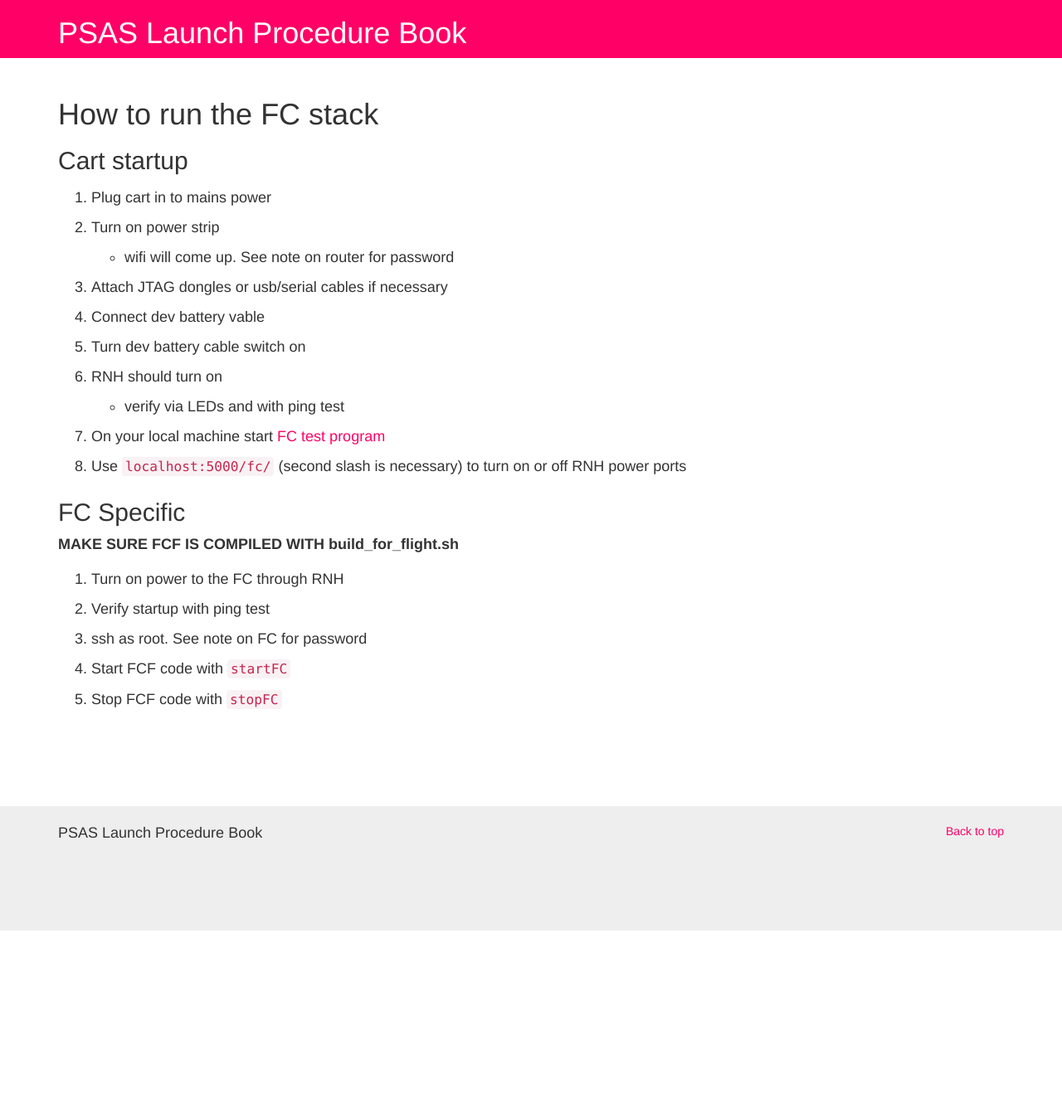
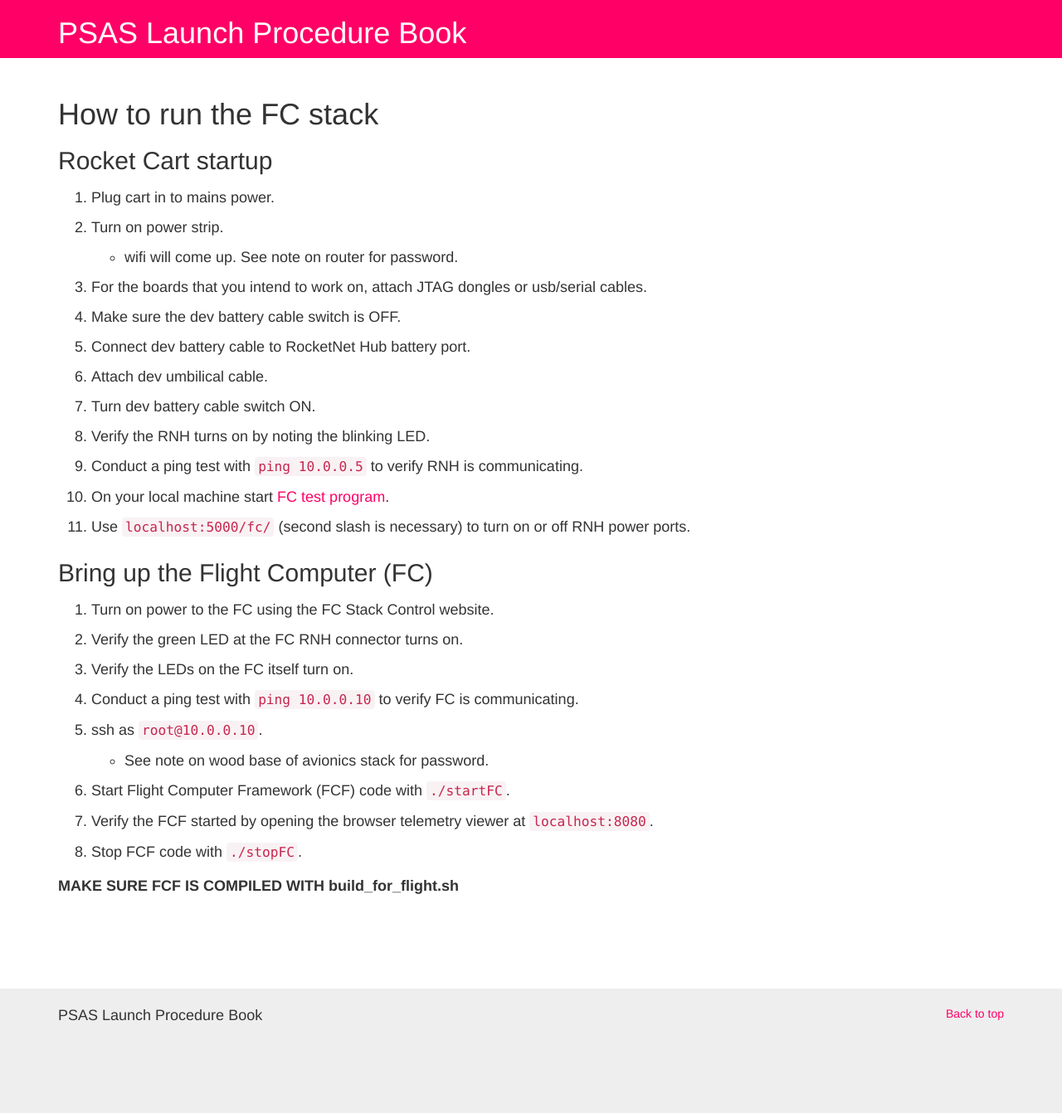
Before and after one commit to psas/procedure-book, a Jekyll site: the page built from 13-RocketCart.markdown, in a window 1280 px wide. Shown: the whole page at 83% size. Built offline with Jekyll 4.4.1, drawn with Linux system fonts in a browser that asks for light colours; before the commit the page ends 1122 px from its top, so only the background shows below that.

Commit message:
Added more detailed steps.

```diff
--- a/13-RocketCart.markdown
+++ b/13-RocketCart.markdown
@@ -5,26 +5,32 @@ layout: base
 
 # How to run the FC stack
 
-## Cart startup
+## Rocket Cart startup
 
- 1. Plug cart in to mains power
- 1. Turn on power strip
-    - wifi will come up. See note on router for password
- 1. Attach JTAG dongles or usb/serial cables if necessary
- 1. Connect dev battery vable
- 1. Turn dev battery cable switch on
- 1. RNH should turn on
-    - verify via LEDs and with ping test
- 1. On your local machine start [FC test program](https://github.com/psas/fc-test)
- 1. Use `localhost:5000/fc/` (second slash is necessary) to turn on or off RNH power ports
+ 1. Plug cart in to mains power.
+ 1. Turn on power strip.
+    - wifi will come up. See note on router for password.
+ 1. For the boards that you intend to work on, attach JTAG dongles or usb/serial cables.
+ 1. Make sure the dev battery cable switch is OFF.
+ 1. Connect dev battery cable to RocketNet Hub battery port.
+ 1. Attach dev umbilical cable.
+ 1. Turn dev battery cable switch ON.
+ 1. Verify the RNH turns on by noting the blinking LED.
+ 1. Conduct a ping test with `ping 10.0.0.5` to verify RNH is communicating.
+ 1. On your local machine start [FC test program](https://github.com/psas/fc-test).
+ 1. Use `localhost:5000/fc/` (second slash is necessary) to turn on or off RNH power ports.
 
 
-## FC Specific
+## Bring up the Flight Computer (FC)
+
+ 1. Turn on power to the FC using the FC Stack Control website.
+ 1. Verify the green LED at the FC RNH connector turns on.
+ 1. Verify the LEDs on the FC itself turn on.
+ 1. Conduct a ping test with `ping 10.0.0.10` to verify FC is communicating.
+ 1. ssh as `root@10.0.0.10`.
+    - See note on wood base of avionics stack for password.
+ 1. Start Flight Computer Framework (FCF) code with `./startFC`.
+ 1. Verify the FCF started by opening the browser telemetry viewer at `localhost:8080`.
+ 1. Stop FCF code with `./stopFC`.
 
 **MAKE SURE FCF IS COMPILED WITH build_for_flight.sh**
-
- 1. Turn on power to the FC through RNH
- 1. Verify startup with ping test
- 1. ssh as root. See note on FC for password
- 1. Start FCF code with `startFC`
- 1. Stop FCF code with `stopFC`
```
